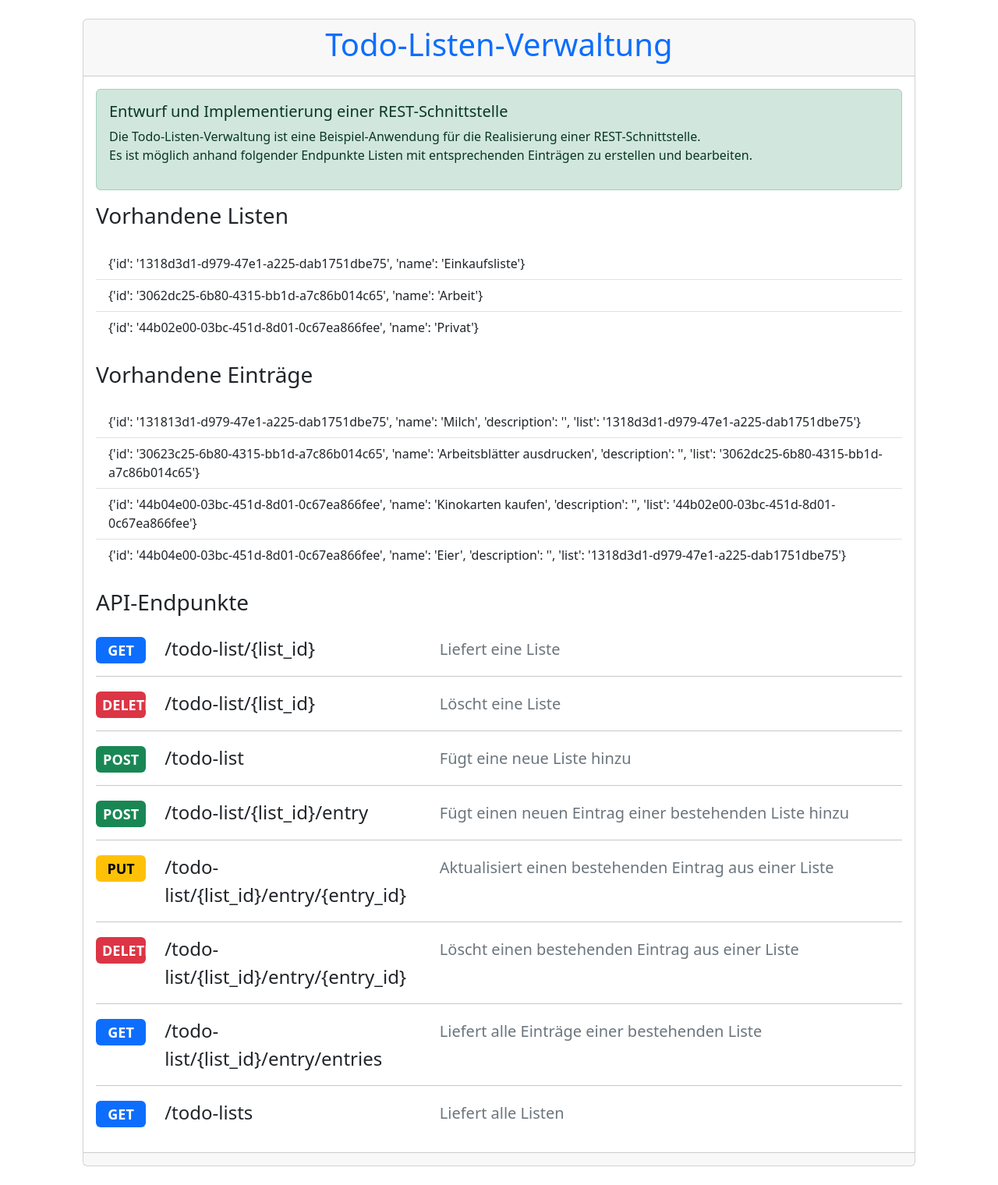
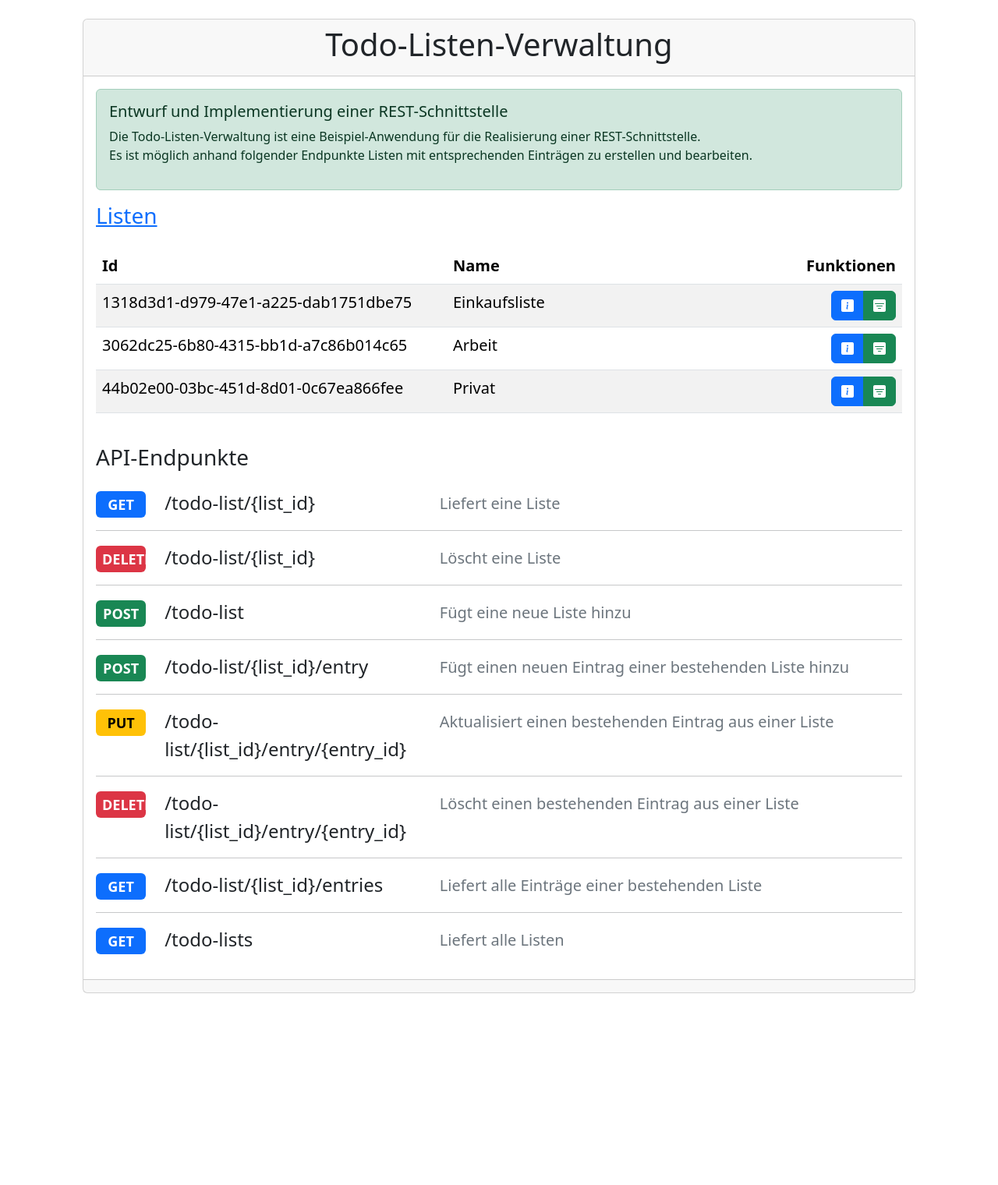
Before and after one commit to bartelRW/TodoListManager, a Flask app: page / in a window 1280 px wide. Shown: the whole page at 78% size. After the commit the page ends 1274 px from the top, so only its background shows below. Run offline with Flask 3, Linux system fonts and the light colour scheme.

Commit message:
improved ui
added buttons for the HTTP GET Methods

```diff
--- a/Todolistenverwaltung.yaml
+++ b/Todolistenverwaltung.yaml
@@ -7,7 +7,7 @@ info:
   license:
     name: Apache 2.0
     url: http://www.apache.org/licenses/LICENSE-2.0.html
-  version: 0.1.0
+  version: 1.0.0
 servers:
 - url: http://127.0.0.1:5000/
 tags:
--- a/server.py
+++ b/server.py
@@ -17,14 +17,11 @@ app = Flask(__name__)
 todo_list_1_id = '1318d3d1-d979-47e1-a225-dab1751dbe75'
 todo_list_2_id = '3062dc25-6b80-4315-bb1d-a7c86b014c65'
 todo_list_3_id = '44b02e00-03bc-451d-8d01-0c67ea866fee'
-#todo_1_id = uuid.uuid4()
-#todo_2_id = uuid.uuid4()
-#todo_3_id = uuid.uuid4()
-#todo_4_id = uuid.uuid4()
-todo_1_id = '131813d1-d979-47e1-a225-dab1751dbe75'
-todo_2_id = '30623c25-6b80-4315-bb1d-a7c86b014c65'
-todo_3_id = '44b04e00-03bc-451d-8d01-0c67ea866fee'
-todo_4_id = '44b06e00-03bc-451d-8d01-0c67ea866fee'
+
+todo_1_id = '651813d1-d979-4711-a245-dab1761dbe11'
+todo_2_id = '24623c25-6b80-4365-bb6d-a7c865014c33'
+todo_3_id = '11b04e00-03bc-457d-8d31-0c67e4866f56'
+todo_4_id = '46b06e00-03bc-452d-8d11-0c67e2866ff3'
 
 # define internal data structures with example data
 todo_lists = [
@@ -62,13 +59,15 @@ def handle_list(list_id):
         if l['id'] == list_id:
             list_item = l
             break
+
     # if the given list id is invalid, return status code 404
     if not list_item:
         abort(404)
+
     if request.method == 'GET':
         # get todo list with the given id
         print('Returning todo list...')
-        return jsonify(next(l for l in todo_lists if l["id"] == list_id ))
+        return jsonify(next(l for l in todo_lists if l["id"] == list_id )), 200
     elif request.method == 'DELETE':
         # delete list with given id
         print('Deleting todo list...')
@@ -81,9 +80,14 @@ def handle_list(list_id):
 def add_new_list():
     # make JSON from POST data (even if content type is not set correctly)
     new_list = request.get_json(force=True)
+
+    #if the given list is invalid, return status code 400
+    if not new_list:
+        abort(400)
+
     print('Got new list to be added: {}'.format(new_list))
     # create id for new list, save it and return the list with id
-    new_list['id'] = uuid.uuid4()
+    new_list['id'] = str(uuid.uuid4()) #cast uuid to string
     todo_lists.append(new_list)
     return jsonify(new_list), 200
 
@@ -91,7 +95,7 @@ def add_new_list():
 #Endpoint for getting all lists
 @app.route('/todo-lists', methods=['GET'])
 def get_all_lists():
-    return jsonify(todo_lists)
+    return jsonify(todo_lists), 200
 
 
 #Endpoint for getting all entries in a todo list
@@ -109,7 +113,7 @@ def get_all_entries(list_id):
     elif request.method == 'GET':
         # find all todo entries for the todo list with the given id
         print('Returning entries...')
-        return jsonify([i for i in todos if i['list'] == list_id])
+        return jsonify([i for i in todos if i['list'] == list_id]), 200
 
 
 # define endpoint for adding a new entry to a list
@@ -124,14 +128,19 @@ def add_new_entry(list_id):
     # if the given list id is invalid, return status code 404
     if not list_item:
         abort(404)
+
+    #if the given list is invalid, return status code 400
+    if not list_item:
+        abort(400)
+
     elif request.method == 'POST':
         # add new entry for the todo list with the given id
         new_entry = request.get_json(force=True)
         print('Got new entry to be added: {}'.format(new_entry))
-        new_entry['id'] = uuid.uuid4()
-        new_entry['list'] = list_id
+        new_entry['id'] = str(uuid.uuid4()) #cast uuid to string
+        new_entry['list'] = str(list_id) #cast list_id to string
         todos.append(new_entry)
-        return jsonify(new_entry)
+        return jsonify(new_entry), 200
 
 
 #Endpoint for updating an existing entry or to delete an existing entry in a todo list
@@ -156,16 +165,12 @@ def handle_entry(list_id, entry_id):
         entry_item['id'] = entry_id
         entry_item['list'] = list_id
         todos.append(entry_item)
-        return jsonify(entry_item)
+        return jsonify(entry_item), 200
     elif request.method == 'DELETE':
         #delete entry with the given object
         print('Deleted given entry')
         todos.remove(entry_item)
-        return jsonify(entry_item)
-
-
-
-
+        return '', 200
 
 if __name__ == '__main__':
     # start Flask server
--- a/templates/index.html
+++ b/templates/index.html
@@ -4,13 +4,14 @@
     <meta charset="UTF-8">
     <meta name="viewport" content="width=device-width, initial-scale=1.0">
     <link href="https://cdn.jsdelivr.net/npm/bootstrap@5.3.3/dist/css/bootstrap.min.css" rel="stylesheet" integrity="sha384-QWTKZyjpPEjISv5WaRU9OFeRpok6YctnYmDr5pNlyT2bRjXh0JMhjY6hW+ALEwIH" crossorigin="anonymous">
+    <link rel="stylesheet" href="https://cdn.jsdelivr.net/npm/bootstrap-icons@1.11.3/font/bootstrap-icons.min.css">
     <title>Python Web Server</title>
 </head>
 <body>
     <main role="main" class="container">
         <div class="card m-4">
             <div class="card-header">
-                <h1 class="text-primary text-center">Todo-Listen-Verwaltung</h1>
+                <h1 class="text-center">Todo-Listen-Verwaltung</h1>
             </div>
             <div class="card-body">
                 <div class="row">
@@ -25,25 +26,30 @@
                     </div>
                 </div>
 
-                <div class="row">
-                    <div class="fs-4 mb-4">
-                        <h3 class="mb-4">Vorhandene Listen</h3>
-                        <ul class="list-group list-group-flush">
-                            {% for list in todo_lists %}
-                            <li class="list-group-item fs-6">{{list}}</li>
-                            {% endfor %}
-                        </ul>
-                    </div>
-                </div>
-
-                <div class="row">
-                    <div class="fs-4 mb-4">
-                        <h3 class="mb-4">Vorhandene Einträge</h3>
-                        <ul class="list-group list-group-flush">
-                            {% for todo in todos %}
-                            <li class="list-group-item fs-6">{{todo}}</li>
-                            {% endfor %}
-                        </ul>
+                <div class="row mb-4">
+                    <div class="table-responsive fs-5">
+                        <h3 class="mb-4"><a href="/todo-lists">Listen</a></h3>
+                        <table class="table table-striped table-hover">
+                            <thead>
+                                <th>Id</th>
+                                <th>Name</th>
+                                <th class="text-end">Funktionen</th>
+                            </thead>
+                            <tbody>
+                                {% for list in todo_lists %}
+                                    <tr>
+                                        <td style="width: 450px;">{{list['id']}}</td>
+                                        <td>{{list['name']}}</td>
+                                        <td class="text-end">
+                                            <div class="btn-group" role="group" aria-label="Basic mixed styles example">
+                                                <a type="button" href="/todo-list/{{list['id']}}" class="btn btn-primary"><i class="bi bi-info-square-fill"></i></a>
+                                                <a type="button" href="/todo-list/{{list['id']}}/entries" class="btn btn-success"><i class="bi bi-filter-square-fill"></i></a>
+                                            </div>
+                                        </td>
+                                    </tr>
+                                {% endfor %}
+                            </tbody>
+                        </table>
                     </div>
                 </div>
 
@@ -88,7 +94,7 @@
                     <hr />
                     <div class="row row-cols-auto mb-3">
                         <div class="col-1"><span class="badge text-bg-primary w-100 p-2">GET</span></div>
-                        <div class="col-4">/todo-list/{list_id}/entry/entries</div>
+                        <div class="col-4">/todo-list/{list_id}/entries</div>
                         <div class="col text-secondary fs-5 mt-1">Liefert alle Einträge einer bestehenden Liste</div>
                     </div>
                     <hr />
```
